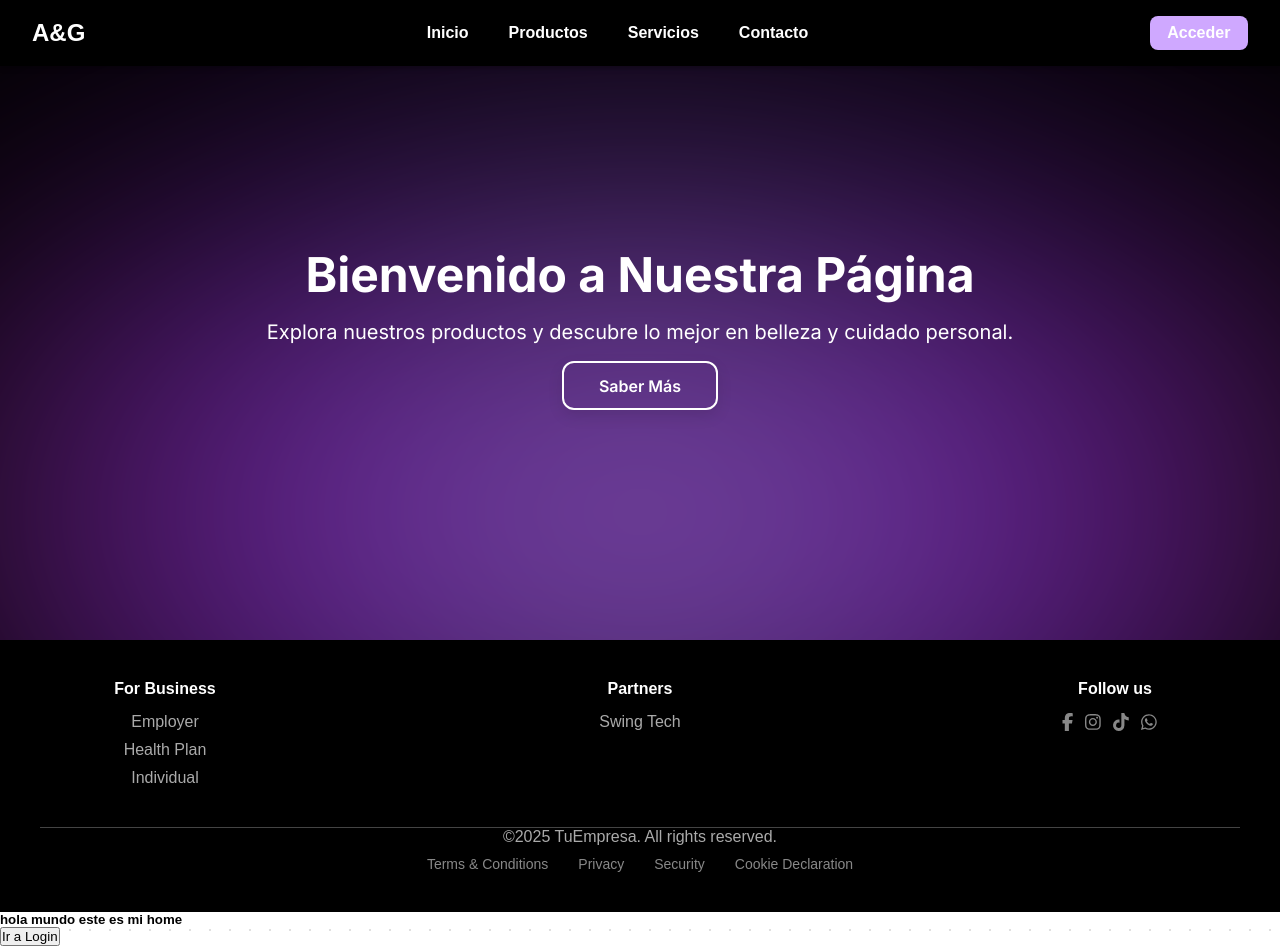
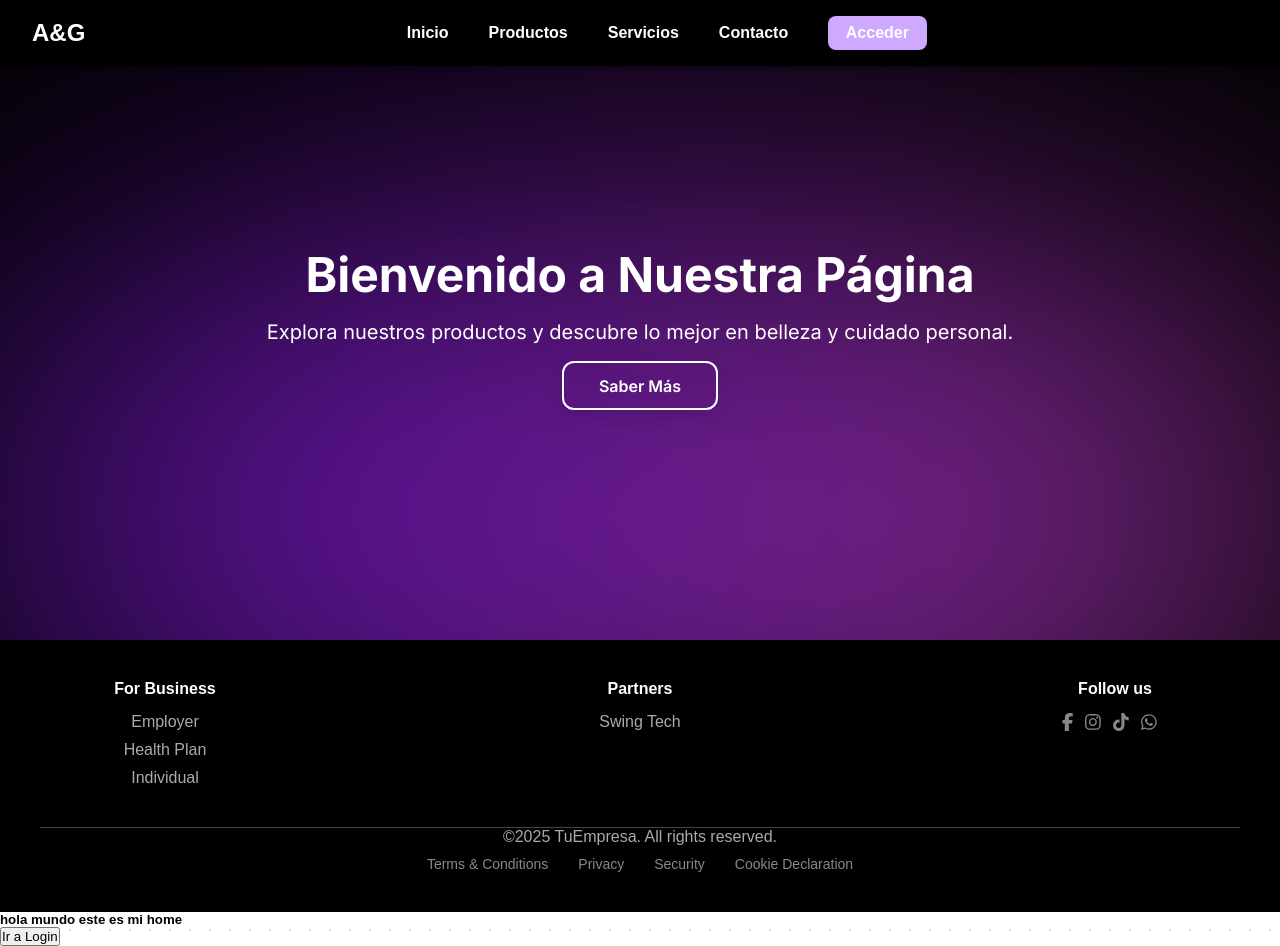
Before and after one commit to daniels-py/front-end-react, a React (Vite) app in the folder agpanel/: page / in a window 1280 px wide. Built offline with nearby package versions, Linux system fonts and the light colour scheme.

Commit message:
style: animacion en banner y boton de acceso corregido

```diff
--- a/agpanel/src/Components/Header/Header.jsx
+++ b/agpanel/src/Components/Header/Header.jsx
@@ -16,10 +16,10 @@
         <Link to="/about" className="nav-link">Productos</Link>
         <Link to="/services" className="nav-link">Servicios</Link>
         <Link to="/contact" className="nav-link">Contacto</Link>
+        <Link to="/login" className="login-button">Acceder</Link>
       </nav>
 
       <div className="actions">
-        <Link to="/login" className="login-button">Acceder</Link>
         <div className="menu-toggle" onClick={toggleMenu}>☰</div>
       </div>
     </header>
--- a/agpanel/src/Components/Herobanner/HeroBanner.css
+++ b/agpanel/src/Components/Herobanner/HeroBanner.css
@@ -32,11 +32,14 @@
     top: 80%;
     left: 50%;
     transform: translate(-50%, -50%);
-    background: radial-gradient(circle at center,
-        #d3b6f0,   /* morado claro */
-        #8818f0,   /* púrpura fuerte */
-        #eb5ab1    /* rosa amanecer */
+    background: radial-gradient(circle at 30% 30%,
+        #d487ec 0%,
+        #8818f0 50%,
+        #eb5ab1 100%
     );
+    animation: moveGradient 10s linear infinite;
+    background-size: 300% 300%;
+    background-position: 0% 50%;
 }
 
 .hero-content {
@@ -88,6 +91,24 @@
     }
 }
 
+@keyframes moveGradient {
+    0% {
+        background-position: 0% 50%;
+    }
+    25% {
+        background-position: 50% 0%;
+    }
+    50% {
+        background-position: 100% 50%;
+    }
+    75% {
+        background-position: 50% 100%;
+    }
+    100% {
+        background-position: 0% 50%;
+    }
+}
+
 @media (max-width: 768px) {
     .hero-content h1 {
         font-size: 2.5rem;
```
